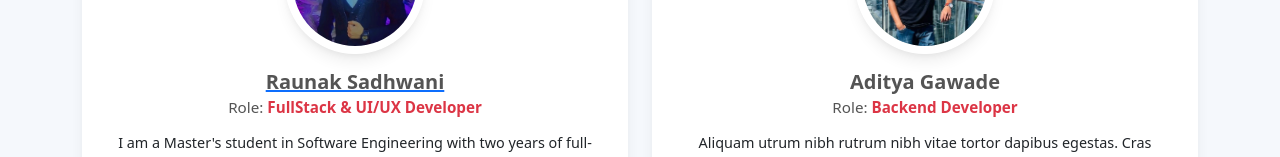
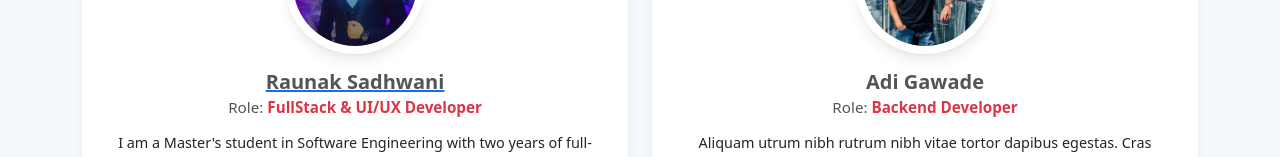
Before and after one commit to Raunak-Sadhwani/Voting-AWS-Terraform-Vue, a Vue app: page / in a window 1280 px wide. Shown: the part 1676-1833 px from the top of the page. Built offline with nearby package versions, Linux system fonts and the light colour scheme; some icons are missing.

Commit message:
test adi

```diff
--- a/src/pages/HomePage.vue
+++ b/src/pages/HomePage.vue
@@ -220,7 +220,7 @@
               src="../assets/images/aditya.jpg"
               alt=""
             />
-            <h4 class="mt-3 fs-5 mb-1 fw-bold">Aditya Gawade</h4>
+            <h4 class="mt-3 fs-5 mb-1 fw-bold">Adi Gawade</h4>
             <h6 class="fs-7">
               Role: <span class="text-danger fw-bold">Backend Developer</span>
             </h6>
```
